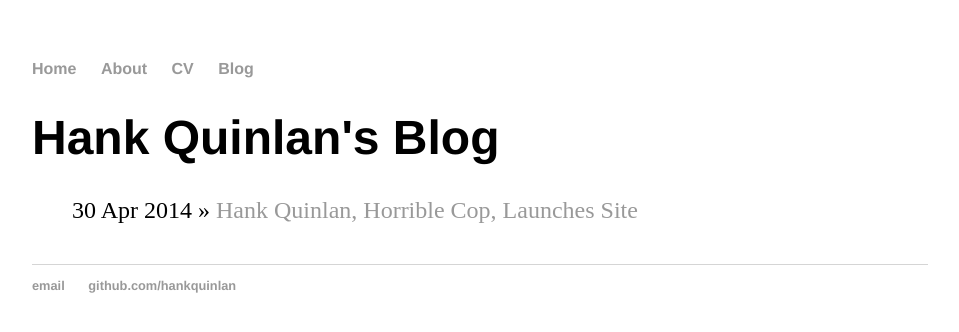
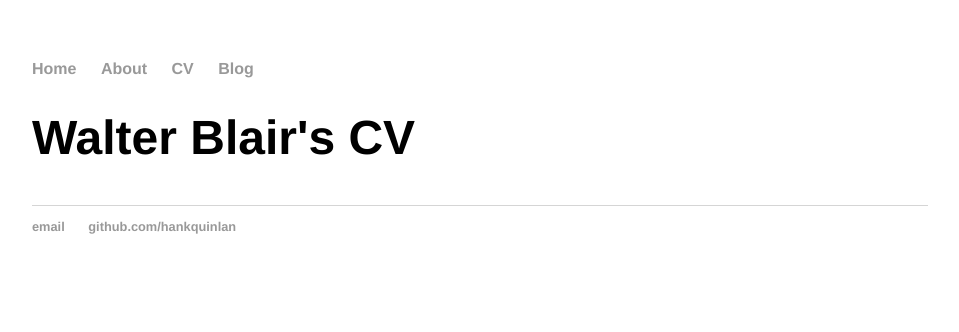
Before and after one commit to waltermblair/personal, a Jekyll site: the page built from cv/index.html, in a window 1280 px wide. Shown: the top 332 px of the page, without its empty margins (160-1119 px from the left). Built offline with Jekyll 4.4.1, drawn with Linux system fonts in a browser that asks for light colours.

Commit message:
Update index.html

```diff
--- a/cv/index.html
+++ b/cv/index.html
@@ -1,11 +1,8 @@
 ---
 layout: default
-title: Hank Quinlan's Blog
+title: Walter Blair's CV
 ---
 	<h1>{{ page.title }}</h1>
 	<ul class="posts">
 
-	  {% for post in site.posts %}
-	    <li><span>{{ post.date | date_to_string }}</span> » <a href="{{ post.url }}" title="{{ post.title }}">{{ post.title }}</a></li>
-	  {% endfor %}
 	</ul>
```
